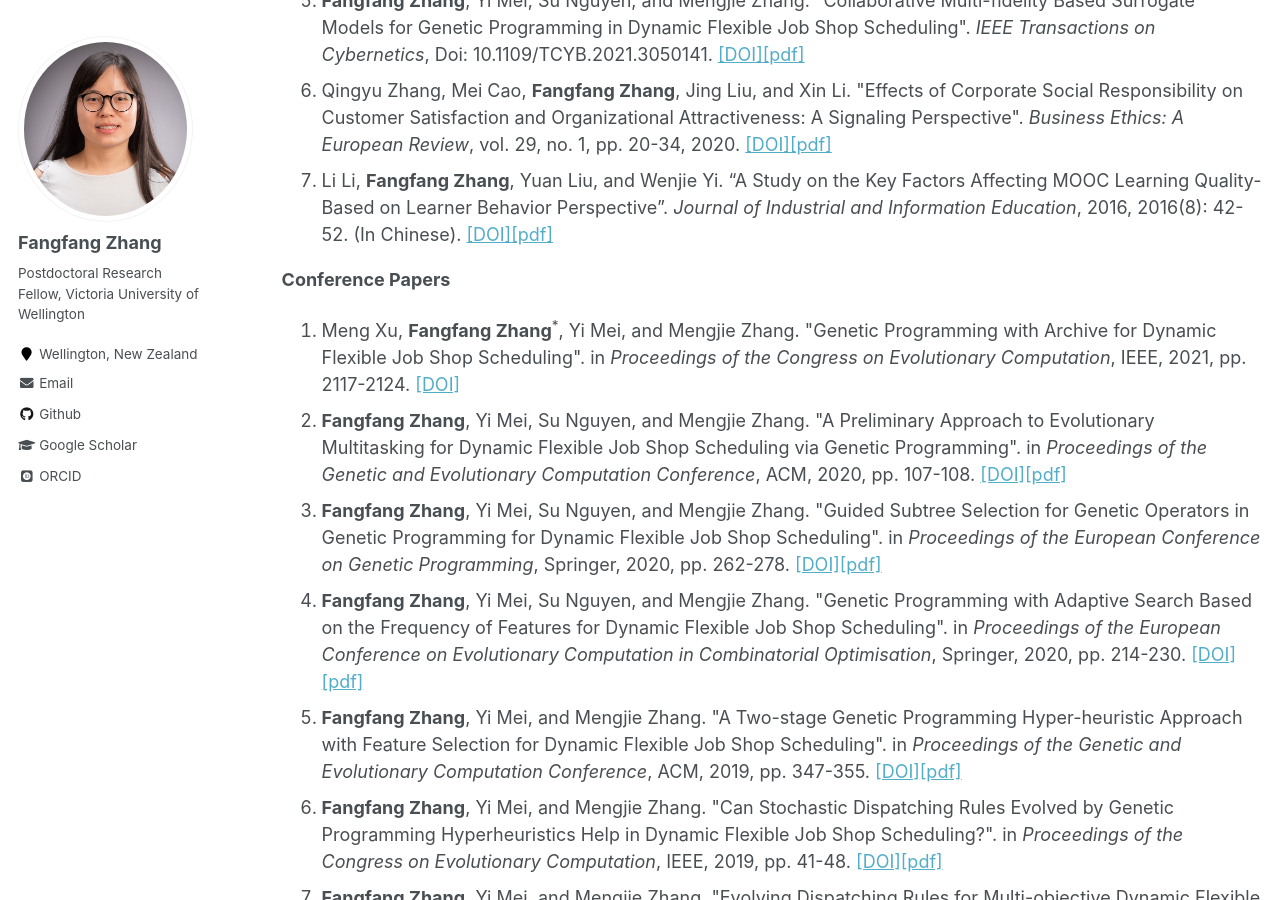
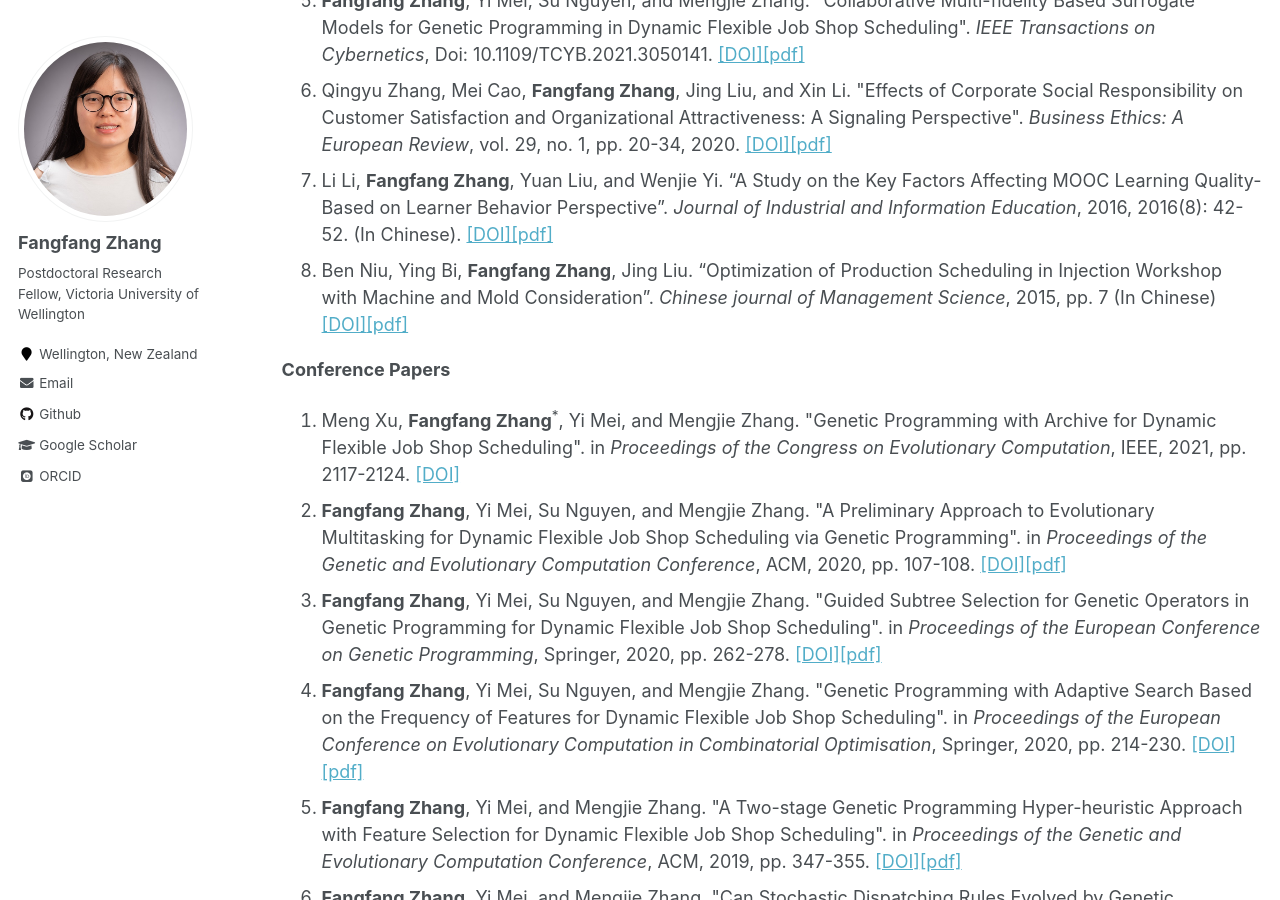
Before and after one commit to fangfang-zhang/fangfang-zhang.github.io, a Jekyll site: the page built from _pages/publications.md, in a window 1280 px wide and 900 px high, scrolled down 841 px. Built offline with Jekyll 4.4.1, drawn with Linux system fonts in a browser that asks for light colours; some web fonts are replaced; some of the changed text lies outside the part shown.

Commit message:
publication

```diff
--- a/_pages/publications.md
+++ b/_pages/publications.md
@@ -19,6 +19,7 @@ To get the BibTex of the full papers, please download from [here](https://github
 <li> <b>Fangfang Zhang</b>, Yi Mei, Su Nguyen, and Mengjie Zhang. "Collaborative Multi-fidelity Based Surrogate Models for Genetic Programming in Dynamic Flexible Job Shop Scheduling". <i>IEEE Transactions on Cybernetics</i>, Doi: 10.1109/TCYB.2021.3050141. <a target="_blank" href="https://ieeexplore.ieee.org/document/9345417">[DOI]</a><a target="_blank" href="https://github.com/fangfang-zhang/fangfang-zhang.github.io/blob/master/files/2021-TCYB-MultifidelitySurrogate.PDF">[pdf]</a></li>
 <li> Qingyu Zhang, Mei Cao, <b>Fangfang Zhang</b>, Jing Liu, and Xin Li. "Effects of Corporate Social Responsibility on Customer Satisfaction and Organizational Attractiveness: A Signaling Perspective". <i>Business Ethics: A European Review</i>, vol. 29, no. 1, pp. 20-34, 2020. <a target="_blank" href="https://onlinelibrary.wiley.com/doi/pdf/10.1111/beer.12243">[DOI]</a><a target="_blank" href="https://github.com/fangfang-zhang/fangfang-zhang.github.io/blob/master/files/2019-BusinessEthics-SocialResponsibility.pdf">[pdf]</a></li>
 <li> Li Li, <b>Fangfang Zhang</b>, Yuan Liu, and Wenjie Yi. “A Study on the Key Factors Affecting MOOC Learning Quality-Based on Learner Behavior Perspective”. <i>Journal of Industrial and Information Education</i>, 2016, 2016(8): 42-52. (In Chinese). <a target="_blank" href="https://www.cnki.com.cn/Article/CJFDTotal-GYXH201608009.htm">[DOI]</a><a target="_blank" href="https://github.com/fangfang-zhang/fangfang-zhang.github.io/blob/master/files/%5B2016%5D%20%E5%BD%B1%E5%93%8DMOOC%E5%AD%A6%E4%B9%A0%E8%B4%A8%E9%87%8F%E7%9A%84%E5%85%B3%E9%94%AE%E5%9B%A0%E7%B4%A0%E6%8E%A2%E8%AE%A8_%E5%9F%BA%E4%BA%8E%E5%AD%A6%E4%B9%A0%E8%80%85%E8%A1%8C%E4%B8%BA%E8%A7%86%E8%A7%92_%E6%9D%8E%E4%B8%BD.pdf">[pdf]</a></li>
+<li> Ben Niu, Ying Bi, <b>Fangfang Zhang</b>, Jing Liu. “Optimization of Production Scheduling in Injection Workshop with Machine and Mold Consideration”. <i>Chinese journal of Management Science</i>, 2015, pp. 7 (In Chinese) <a target="_blank" href="https://www.cnki.com.cn/Article/CJFDTotal-ZGGK2015S1034.htm">[DOI]</a><a target="_blank" href="https://github.com/fangfang-zhang/fangfang-zhang.github.io/blob/master/files/%5B2015%5D%20%E8%80%83%E8%99%91%E4%BA%86%E6%9C%BA%E5%99%A8%E5%92%8C%E6%A8%A1%E5%85%B7%E7%BB%B4%E6%8A%A4%E7%9A%84%E6%B3%A8%E5%A1%91%E8%BD%A6%E9%97%B4%E7%94%9F%E4%BA%A7%E8%B0%83%E5%BA%A6%E6%99%BA%E8%83%BD%E4%BC%98%E5%8C%96_%E7%89%9B%E5%A5%94.pdf">[pdf]</a></li>
 </ol>
 
 **Conference Papers**
```
Also changed, not shown: other parts of _pages/publications.md (+0 -1 lines).
